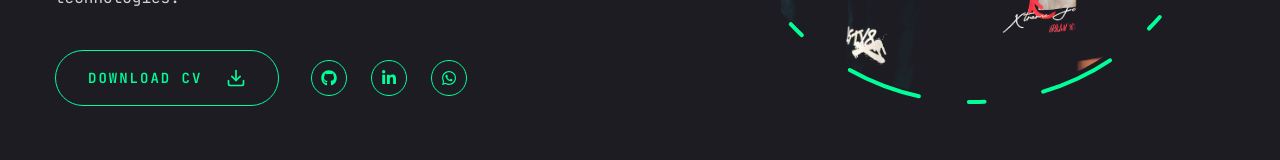
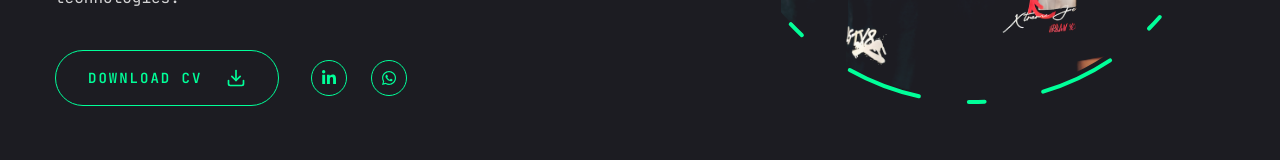
Before and after one commit to SaravananAndamuthu/demo_project, a Next.js app: page / in a window 1280 px wide. Shown: the part 574-734 px from the top of the page. Built offline with nearby package versions, Linux system fonts and the light colour scheme.

Commit message:
github button commented

```diff
--- a/components/Socials.jsx
+++ b/components/Socials.jsx
@@ -2,7 +2,7 @@ import Link from "next/link"
 import {FaGithub, FaLinkedinIn, FaWhatsapp, FaTwitter, FaLifeRing, FaLinkedin} from 'react-icons/fa'
 
 const socials = [
-    {icon: <FaGithub />, path: 'https://github.com/'},
+    // {icon: <FaGithub />, path: 'https://github.com/'},
     {icon: <FaLinkedinIn />, path: 'https://www.linkedin.com/in/saravananandamuthu/'},
     {icon: <FaWhatsapp />, path: ''},
     // {icon: <FaTwitter />, path: 'https://x.com/shravanantoone'}
```
